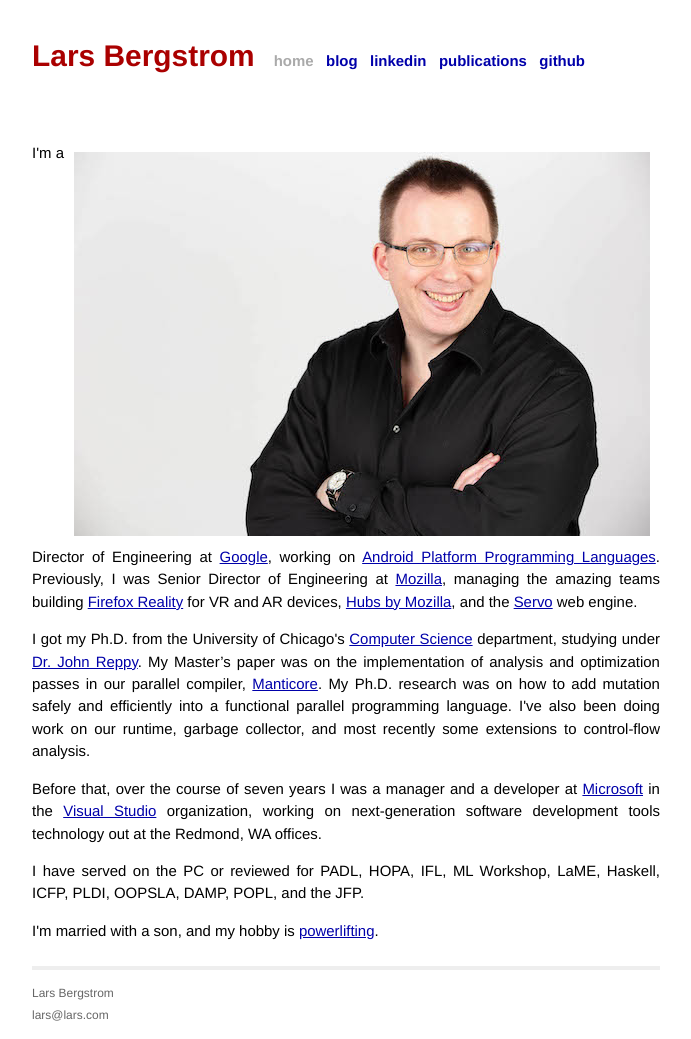
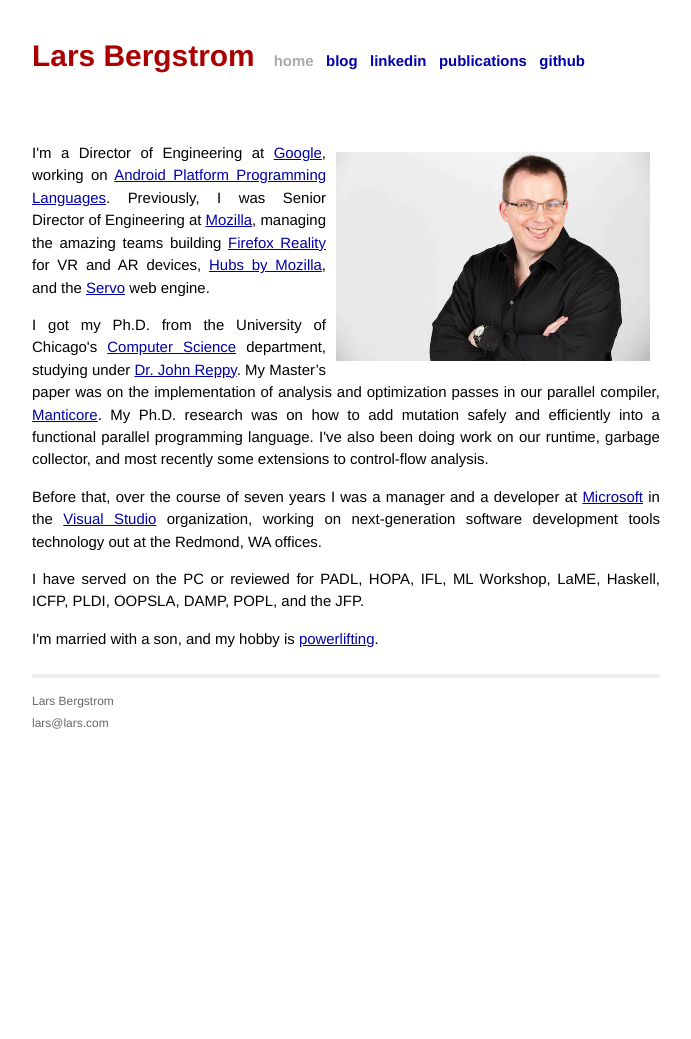
Before and after one commit to larsbergstrom/larsbergstrom.github.io, a Jekyll site: the page built from index.html, in a window 1280 px wide. Shown: the whole page, without its empty margins (294-985 px from the left). Built offline with Jekyll 4.4.1, drawn with Linux system fonts in a browser that asks for light colours; after the commit the page ends 945 px from its top, so only the background shows below that.

Commit message:
Update picture size

```diff
--- a/index.html
+++ b/index.html
@@ -4,7 +4,7 @@ title: Lars Bergstrom
 ---
 
 <div id="home">
-  <img style="float:right" max-width="40%" height="auto" src="/images/LarsBergstromPortrait.jpg">
+  <img style="float:right" width="50%" height="50%" src="/images/LarsBergstromPortrait.jpg">
 <p>
 I'm a Director of Engineering at <a href="https://www.google.org">Google</a>, working on <a href="https://source.android.com/">Android Platform Programming Languages</a>. Previously, I was Senior Director of Engineering at <a href="https://www.mozilla.org">Mozilla</a>, managing the amazing teams building <a href="https://mixedreality.mozilla.org/firefox-reality/">Firefox Reality</a> for VR and AR devices, <a href="https://hubs.mozilla.com/">Hubs by Mozilla</a>, and the <a href="https://github.com/servo/servo">Servo</a> web engine.
 <p>
```
